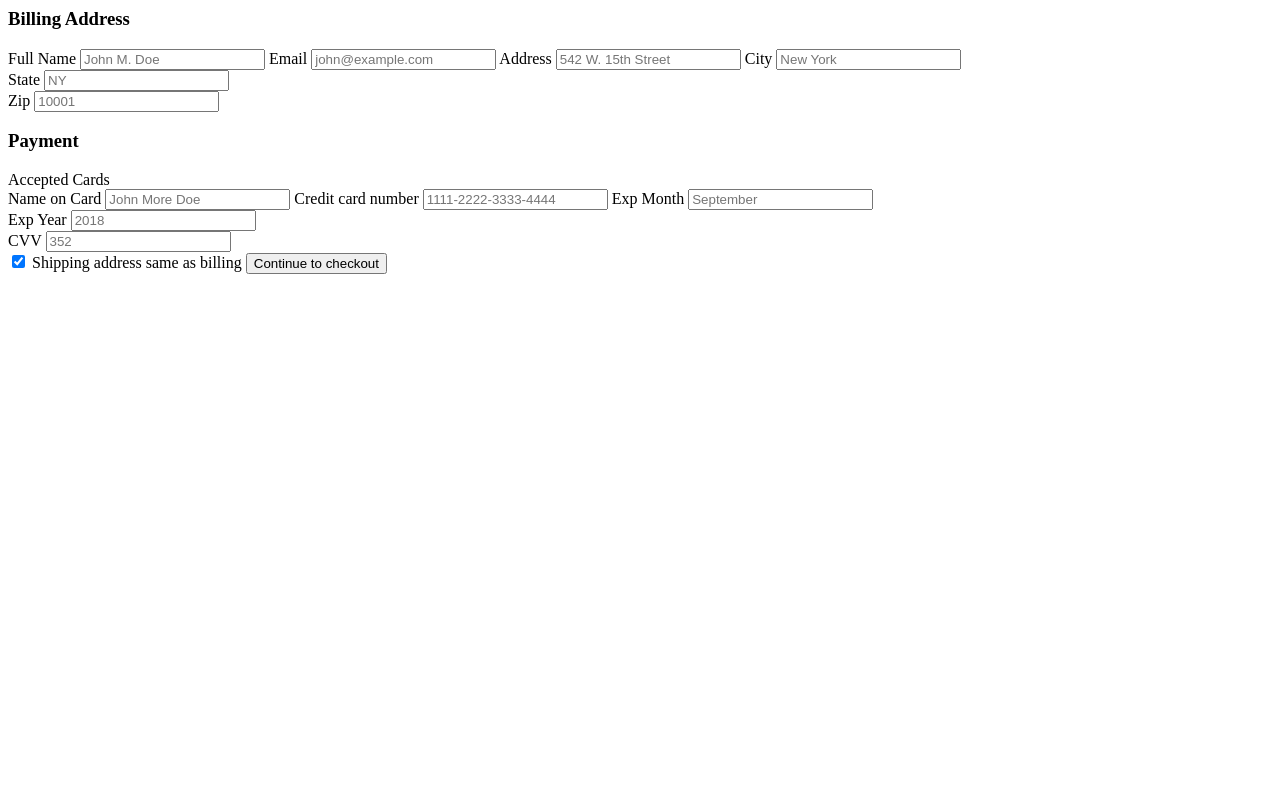
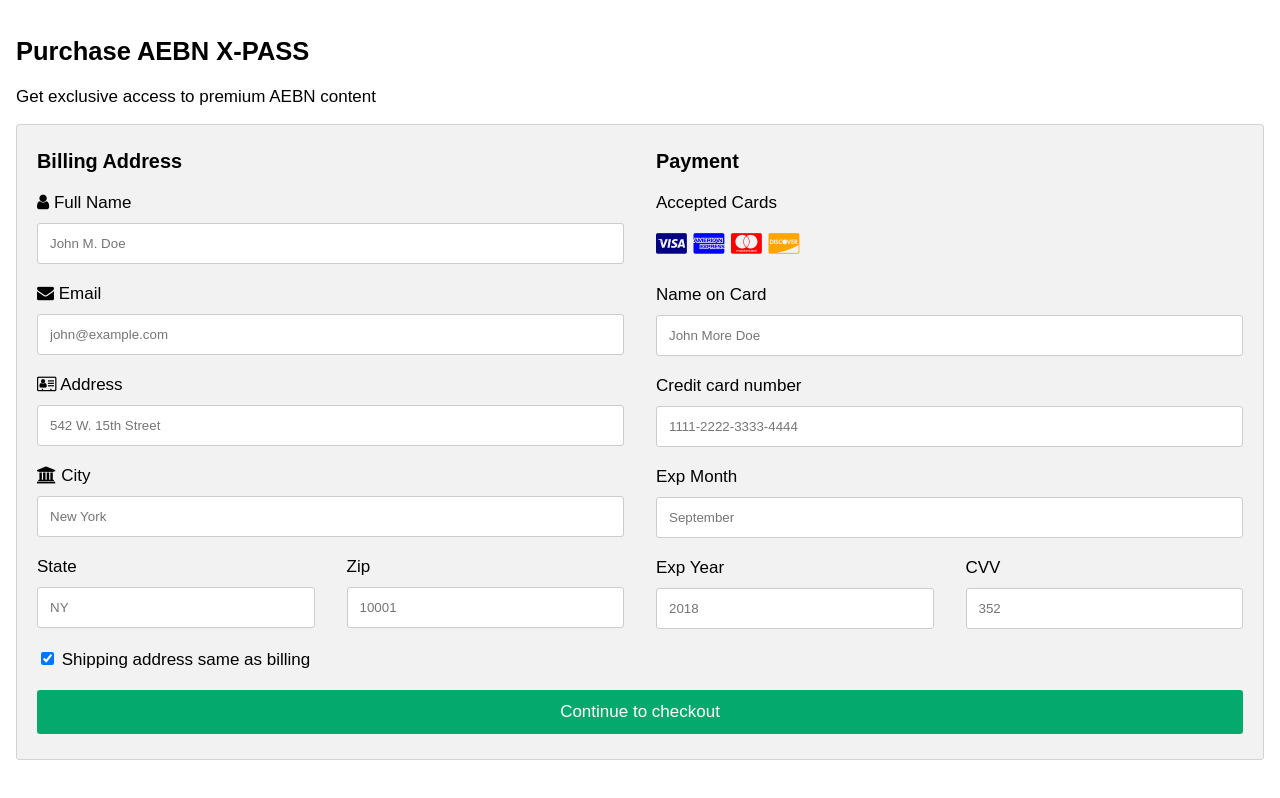
Before and after one commit to jakre1234/card, a plain HTML site: page index.html in a window 1280 px wide. Drawn offline with Linux system fonts and the light colour scheme.

Commit message:
Update index.html

```diff
--- a/index.html
+++ b/index.html
@@ -1,4 +1,119 @@
- <div class="row">
+<!DOCTYPE html>
+<html>
+<head>
+<meta name="viewport" content="width=device-width, initial-scale=1">
+<link rel="stylesheet" href="https://cdnjs.cloudflare.com/ajax/libs/font-awesome/4.7.0/css/font-awesome.min.css">
+<style>
+body {
+  font-family: Arial;
+  font-size: 17px;
+  padding: 8px;
+}
+
+* {
+  box-sizing: border-box;
+}
+
+.row {
+  display: -ms-flexbox; /* IE10 */
+  display: flex;
+  -ms-flex-wrap: wrap; /* IE10 */
+  flex-wrap: wrap;
+  margin: 0 -16px;
+}
+
+.col-25 {
+  -ms-flex: 25%; /* IE10 */
+  flex: 25%;
+}
+
+.col-50 {
+  -ms-flex: 50%; /* IE10 */
+  flex: 50%;
+}
+
+.col-75 {
+  -ms-flex: 75%; /* IE10 */
+  flex: 75%;
+}
+
+.col-25,
+.col-50,
+.col-75 {
+  padding: 0 16px;
+}
+
+.container {
+  background-color: #f2f2f2;
+  padding: 5px 20px 15px 20px;
+  border: 1px solid lightgrey;
+  border-radius: 3px;
+}
+
+input[type=text] {
+  width: 100%;
+  margin-bottom: 20px;
+  padding: 12px;
+  border: 1px solid #ccc;
+  border-radius: 3px;
+}
+
+label {
+  margin-bottom: 10px;
+  display: block;
+}
+
+.icon-container {
+  margin-bottom: 20px;
+  padding: 7px 0;
+  font-size: 24px;
+}
+
+.btn {
+  background-color: #04AA6D;
+  color: white;
+  padding: 12px;
+  margin: 10px 0;
+  border: none;
+  width: 100%;
+  border-radius: 3px;
+  cursor: pointer;
+  font-size: 17px;
+}
+
+.btn:hover {
+  background-color: #45a049;
+}
+
+a {
+  color: #2196F3;
+}
+
+hr {
+  border: 1px solid lightgrey;
+}
+
+span.price {
+  float: right;
+  color: grey;
+}
+
+/* Responsive layout - when the screen is less than 800px wide, make the two columns stack on top of each other instead of next to each other (also change the direction - make the "cart" column go on top) */
+@media (max-width: 800px) {
+  .row {
+    flex-direction: column-reverse;
+  }
+  .col-25 {
+    margin-bottom: 20px;
+  }
+}
+</style>
+</head>
+<body>
+
+<h2>Purchase AEBN X-PASS</h2>
+<p>Get exclusive access to premium AEBN content</p>
+<div class="row">
   <div class="col-75">
     <div class="container">
       <form action="/action_page.php">
@@ -42,7 +157,6 @@
             <input type="text" id="ccnum" name="cardnumber" placeholder="1111-2222-3333-4444">
             <label for="expmonth">Exp Month</label>
             <input type="text" id="expmonth" name="expmonth" placeholder="September">
-
             <div class="row">
               <div class="col-50">
                 <label for="expyear">Exp Year</label>
@@ -66,3 +180,6 @@
 
   </div>
 </div>
+
+</body>
+</html>
```
